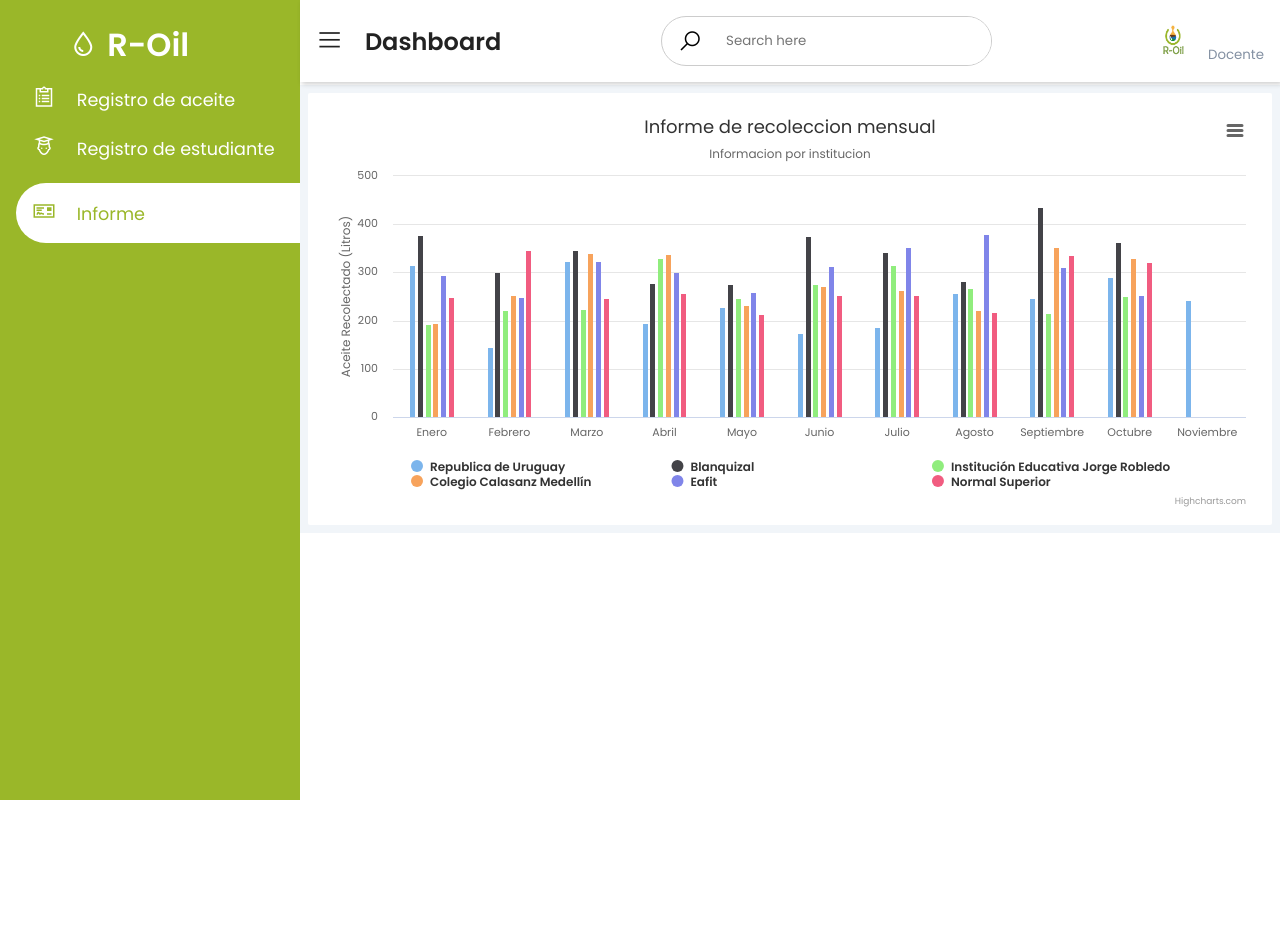
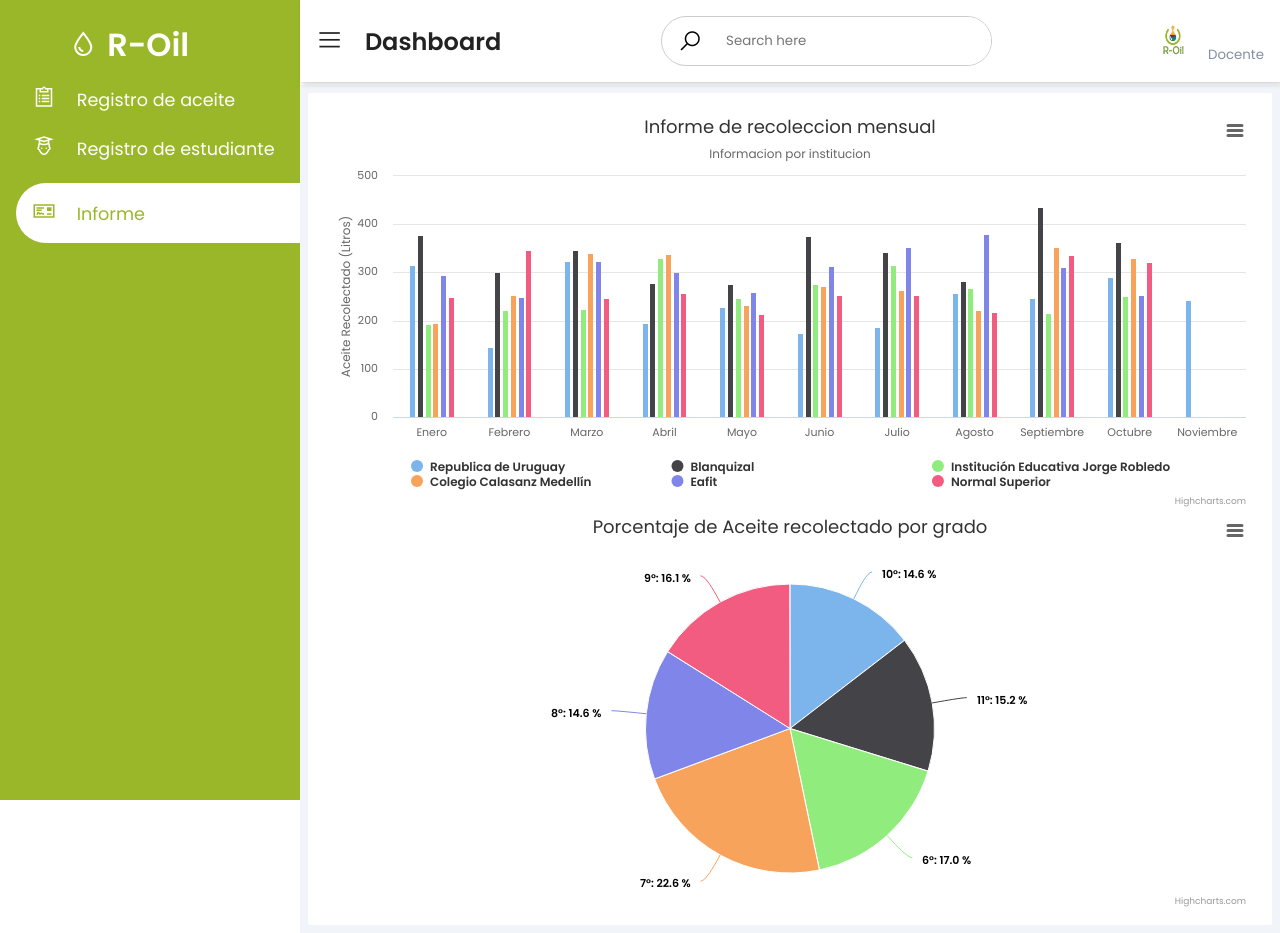
Before and after one commit to dgomezc1/R-Oil, a Django app: page /informes/global/ in a window 1280 px wide. Before the commit the page ends 800 px from the top, so only its background shows below. Run offline with Django 3.2, Linux system fonts and the light colour scheme; data comes from the database, SQL or seed files in the repository.

Commit message:
Creacion segunda grafica informes globales

```diff
--- a/Roil/templates/informes/informe_global.html
+++ b/Roil/templates/informes/informe_global.html
@@ -9,6 +9,7 @@
 		<script src="https://ajax.googleapis.com/ajax/libs/jquery/3.5.1/jquery.min.js"></script>
     </head>
 	<div id="container"></div>
+	<div id="container-pie"></div>
 	<script type="application/javascript">
 		var graphcolum = Highcharts.chart('container', {
 		chart: {
@@ -59,12 +60,42 @@
 		},
 	});
 
-	function get_data(){
+	var graphpie = Highcharts.chart('container-pie', {
+    chart: {
+        plotBackgroundColor: null,
+        plotBorderWidth: null,
+        plotShadow: false,
+        type: 'pie'
+		},
+		title: {
+			text: 'Porcentaje de Aceite recolectado por grado'
+		},
+		tooltip: {
+			pointFormat: '{series.name}: <b>{point.percentage:.1f}%</b>'
+		},
+		accessibility: {
+			point: {
+				valueSuffix: '%'
+			}
+		},
+		plotOptions: {
+			pie: {
+				allowPointSelect: true,
+				cursor: 'pointer',
+				dataLabels: {
+					enabled: true,
+					format: '<b>{point.name}</b>: {point.percentage:.1f} %'
+				}
+			}
+		},
+	});
+
+	function get_colum(){
 		$.ajax({
 			url: window.location.pathname,
 			type: 'POST',
 			data: {
-				'action': 'get_data'
+				'action': 'get_colum'
 			},
 			dataType: 'json',
 		}).done(function (data){
@@ -81,8 +112,33 @@
 
 		});
 	}
+
+	function get_pie(){
+		$.ajax({
+			url: window.location.pathname,
+			type: 'POST',
+			data: {
+				'action': 'get_pie'
+			},
+			dataType: 'json',
+		}).done(function (data){
+			if(!data.hasOwnProperty('error')){
+				console.log(data);
+				graphpie.addSeries(data);
+
+				return false;
+			}
+			message_error(data.error);
+		}).fail(function (jqXHR, textStatus, errorThrown){
+			alert(textStatus+': '+errorThrown);
+		}).always(function (data){
+
+		});
+	}
+
 	$(function(){
-		get_data();
+		get_colum();
+		get_pie();
 	})
 	</script>
 {% endblock %}
--- a/informes/views.py
+++ b/informes/views.py
@@ -15,15 +15,27 @@ class informe(View):
     def dispatch(self, request, *args, **kwargs):
         return super().dispatch(request, *args, **kwargs)
 
+    def get_data(valor):
+        cursor = connection.cursor()
+        if valor == "colum":
+            cursor.execute("SELECT strftime('%m',fecha) as fecha, institucion_id, SUM(cantidad_aceite) FROM aceite_registro_aceite GROUP BY institucion_id,strftime('%m',fecha) ORDER BY institucion_id")
+        elif valor == "pie":
+            cursor.execute("SELECT E.grado, SUM(A.cantidad_aceite) FROM estudiante_estudiante E JOIN aceite_registro_aceite A ON E.id = A.estudiante_id GROUP BY E.grado")
+        resultado = cursor.fetchall()
+        return resultado
+
     def post(self, request, *args, **kwargs):
         data={}
         try:
             action = request.POST['action']
-            if action == 'get_data':
-                cursor = connection.cursor()
-                cursor.execute("SELECT strftime('%m',fecha) as fecha, institucion_id, SUM(cantidad_aceite) FROM aceite_registro_aceite GROUP BY institucion_id,strftime('%m',fecha) ORDER BY institucion_id")
-                resultado = cursor.fetchall()
-                data = conversion(resultado)
+            if action == 'get_colum':
+                data = conversion_colum(informe.get_data("colum"))
+            elif action == 'get_pie':
+                data ={
+                    'name': 'Porcentaje Aceite',
+                    'colorByPoint': True,
+                    'data':conversion_pie(informe.get_data("pie")),
+                }
             else:
                 data['error']="Ha ocurrido un error"
         except Exception as e:
@@ -35,7 +47,18 @@ class informe(View):
         #cursor.execute("SELECT strftime('%m',fecha) as fecha, cantidad_aceite, institucion_id FROM aceite_registro_aceite ORDER BY strftime('%m',fecha)")
         return render(request, 'informes/informe_global.html')
 
-def conversion(resultado):
+def conversion_pie(resultado):
+    total = 0
+    for i in resultado:
+        total = total+i[1]
+    lista = []
+    for i in resultado:
+        porcentaje = (i[1]*100)/total
+        diccionario = {'name':i[0]+'°', 'y': porcentaje}
+        lista.append(diccionario)
+    return lista
+
+def conversion_colum(resultado):
     temp = (resultado[0])[1]
     lista = []
     lista_datos = []
```
